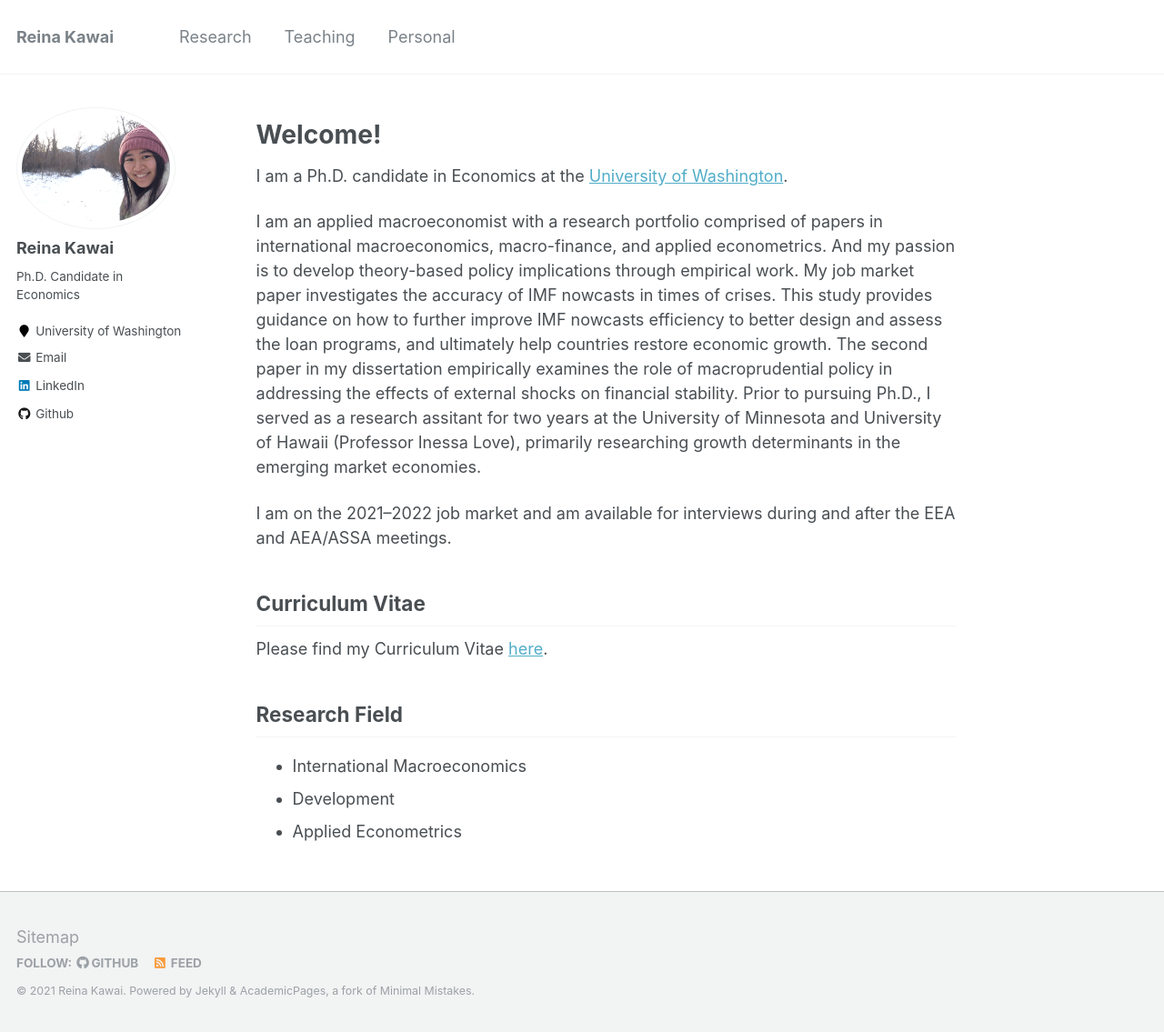
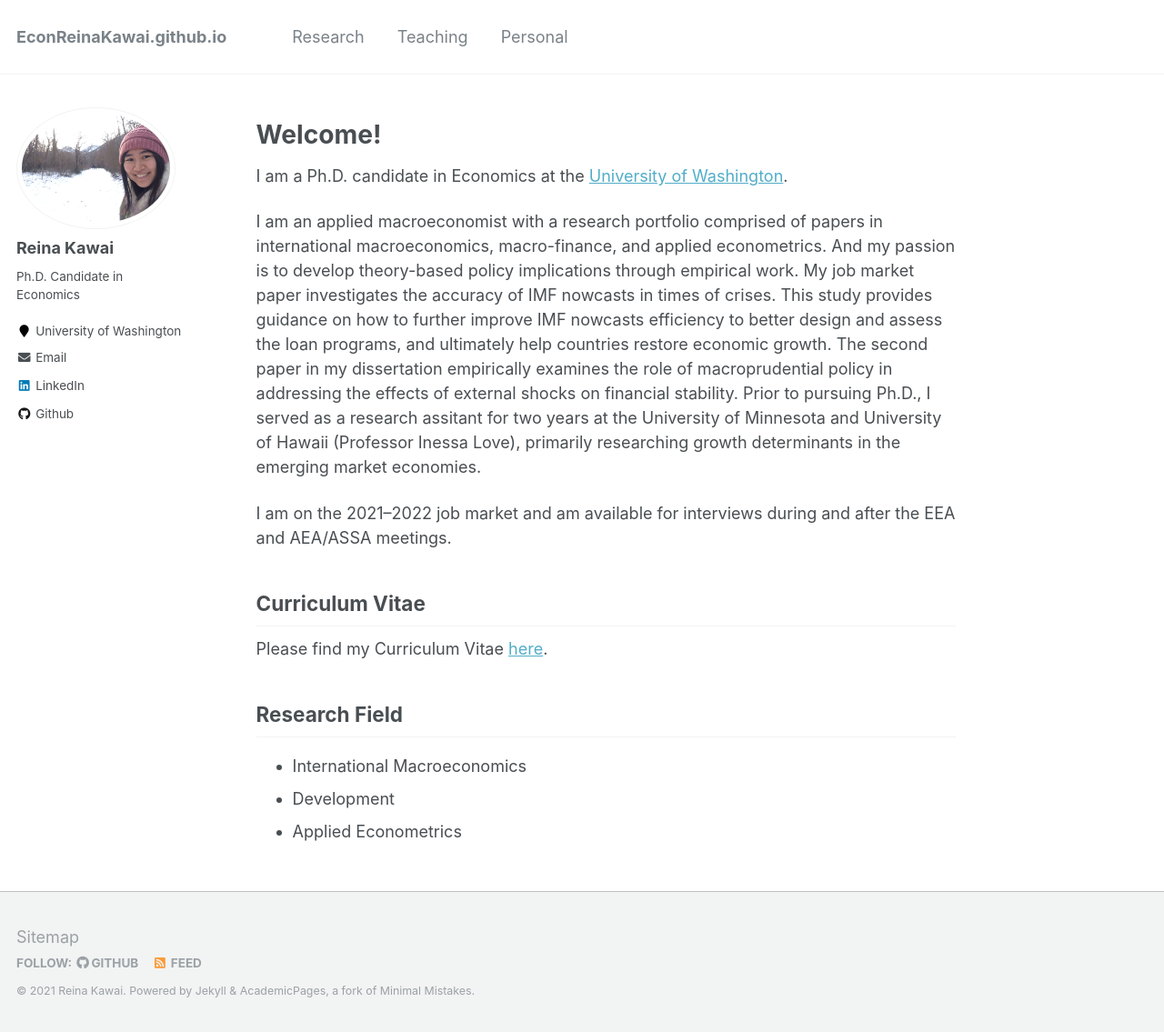
Before and after one commit to Reina-Kawai/Reina-Kawai.github.io, a Jekyll site: the page built from _pages/about.md, in a window 1280 px wide and 1135 px high. Shown: the whole window at 91% size. Built offline with Jekyll 4.4.1, drawn with Linux system fonts in a browser that asks for light colours.

Commit message:
Update _config.yml

```diff
--- a/_config.yml
+++ b/_config.yml
@@ -8,7 +8,7 @@
 
 # Site Settings
 locale                   : "en-US"
-title                    : "Reina Kawai"#"EconReinaKawai.github.io"
+title                    : "EconReinaKawai.github.io"
 title_separator          : "-"
 name                     : &name "Reina Kawai"
 description              : &description "University of Washington"
```
